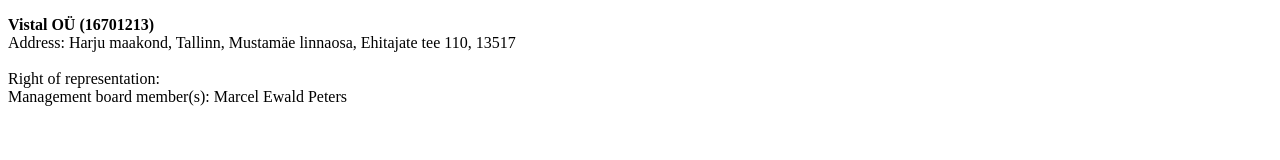
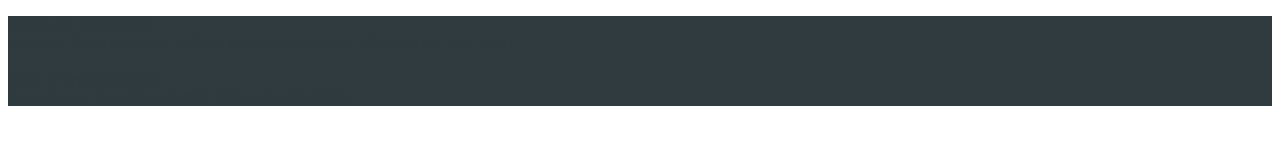
Before and after one commit to vistaldotio/vistaldotio.github.io, a plain HTML site: page index.html in a window 1280 px wide. Drawn offline with Linux system fonts and the light colour scheme.

Commit message:
Update index.html

```diff
--- a/index.html
+++ b/index.html
@@ -3,6 +3,12 @@
   <head>
     <meta charset="utf-8">
     <title></title>
+    <style>
+      main {
+        background-color: #2f3b3e;
+      color: #2f3b3e;
+      }
+    </style>
   </head>
   <body>
     <header></header>
```
